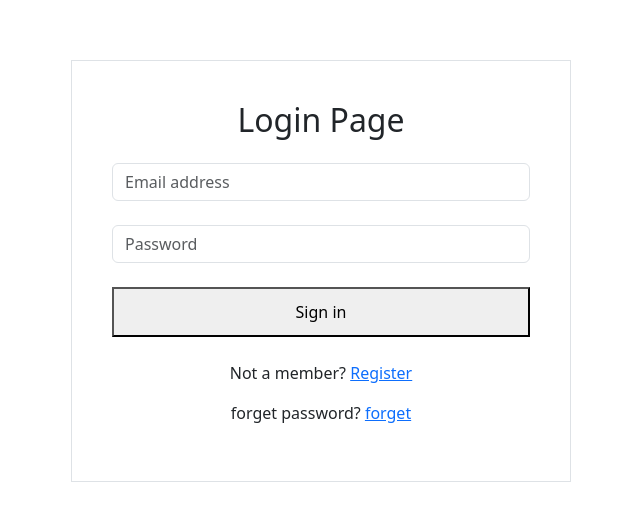
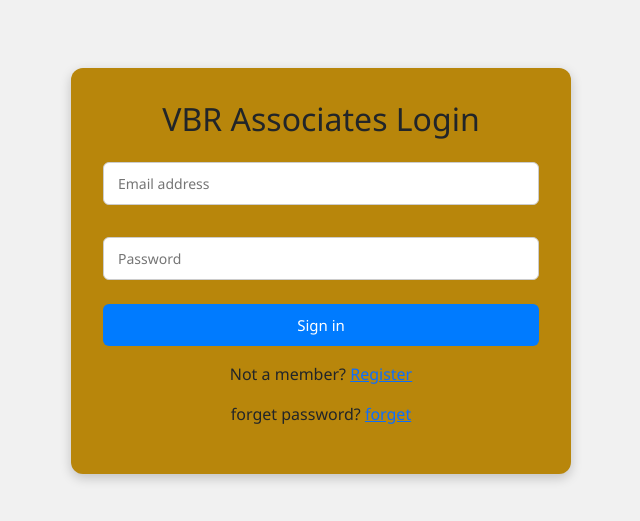
Before and after one commit to kishorkey/vbr_office_frontend, a React (Create React App) app: page / in a window 1280 px wide. Shown: the part 129-650 px from the top of the page, without its empty margins (319-959 px from the left). Built offline with nearby package versions, Linux system fonts and the light colour scheme.

Commit message:
updated the css and add new user page

```diff
--- a/src/App.js
+++ b/src/App.js
@@ -5,6 +5,7 @@ import LoginPage from './components/LoginPage';
 import Dashboard from "./components/Dashboard";
 import SignupPage from "./components/SignUpPage";
 import ResetPassword from "./components/ResetPassword";
+import NewUser from "./components/NewUser";
 
 
 function App() {
@@ -14,11 +15,11 @@ function App() {
   <Router>
 
         <Routes>
-        <Route path="/" element={<LoginPage/>} />
+            <Route path="/" element={<LoginPage/>} />
             <Route path = "/dashboard" element={<Dashboard/>}/>
+            <Route path="/newuser" element={ <NewUser/>} />
             <Route path="/signup" element={ <SignupPage/>} />
             <Route path="/reset" element={ <ResetPassword/>} />
-
         </Routes>
 
   </Router>
--- /dev/null
+++ b/src/components/LoginPage.css
@@ -0,0 +1,74 @@
+
+.login-page-container {
+  background-color: darkgoldenrod; /* or use #FFD700 */
+  padding: 2rem;
+  border-radius: 12px;
+  box-shadow: 0 4px 12px rgba(0, 0, 0, 0.2);
+  font-family: 'Segoe UI', sans-serif;
+  width: 100%;
+  max-width: 500px;
+}
+
+.login-wrapper {
+  background-color: #f1f1f1;
+  min-height: 100vh;
+  display: flex;
+  justify-content: center;
+  align-items: center;
+  padding: 1rem;
+}
+
+
+.login-title {
+  font-size: 1.8rem;
+  font-weight: 600;
+  color: #2c3e50;
+  text-align: center;
+  margin-bottom: 1.5rem;
+}
+
+.login-button {
+   width: 100%;
+  padding: 10px 14px;
+  background-color: #007bff;
+  color: #fff;
+  border: none;
+  border-radius: 6px;
+  cursor: pointer;
+  font-size: 15px;
+  transition: background-color 0.3s ease;
+  margin-bottom: 1rem;
+}
+
+.login-button:hover {
+  background-color: #0056b3;
+}
+
+.login-links {
+  text-align: center;
+  margin-top: 1rem;
+}
+
+.login-links a {
+  color: #007bff;
+  text-decoration: none;
+}
+
+.login-links a:hover {
+  text-decoration: underline;
+}
+
+.login-user-form {
+  display: flex;
+  flex-direction: column;
+  gap: 1rem;
+}
+
+
+.error-text {
+  color: #dc3545;
+  text-align: center;
+  font-size: 0.95rem;
+  margin-top: -0.5rem;
+  margin-bottom: 1rem;
+}
--- a/src/components/LoginPage.js
+++ b/src/components/LoginPage.js
@@ -1,8 +1,9 @@
 import React, { useState } from 'react';
 import axios from 'axios';
 import { useNavigate } from 'react-router-dom';
-import {MDBContainer,MDBInput,MDBBtn,} from 'mdb-react-ui-kit';
-import CryptoJS from 'crypto-js' ;
+import { MDBContainer, MDBInput, MDBBtn, } from 'mdb-react-ui-kit';
+import CryptoJS from 'crypto-js';
+import './LoginPage.css';
 
 function LoginPage() {
     const [username, setUsername] = useState('');
@@ -20,38 +21,39 @@ function LoginPage() {
 
     const handleLogin = async () => {
         try {
-            var key  = CryptoJS.enc.Latin1.parse('1234567812345678');
-            var iv   = CryptoJS.enc.Latin1.parse('1234567812345678');
+            var key = CryptoJS.enc.Latin1.parse('1234567812345678');
+            var iv = CryptoJS.enc.Latin1.parse('1234567812345678');
             var encrypted = CryptoJS.AES.encrypt(
                 password,
                 key,
-              {iv:iv,mode:CryptoJS.mode.CBC,padding:CryptoJS.pad.Pkcs7
+                {
+                    iv: iv, mode: CryptoJS.mode.CBC, padding: CryptoJS.pad.Pkcs7
                 });
             if (!username || !password) {
                 setError('Please enter both username and password.');
                 return;
             }
             console.log('working..');
-            // const response = await axios.get('http://192.168.0.2:8080/test/login', {
-                  const response = await axios.get('https://vbr-office-backend.onrender.com/test/login', {
+            const response = await axios.get('http://localhost:8080/test/login', {
+                //   const response = await axios.get('https://vbr-office-backend.onrender.com/test/login', {
                 params: {
-                    username:username,
-                  password:encrypted,
+                    username: username,
+                    password: encrypted,
                 },
             });
-                if(response.data == 'Login Successfull'){
-                    // const responseUser = await axios.get('http://192.168.0.2:8080/test/getUserroles', {
-                          const responseUser = await axios.get('https://vbr-office-backend.onrender.com/test/getUserroles', {
+            if (response.data == 'Login Successfull') {
+                const responseUser = await axios.get('http://localhost:8080/test/getUserroles', {
+                    //   const responseUser = await axios.get('https://vbr-office-backend.onrender.com/test/getUserroles', {
                     params: {
-                            username:username,
+                        username: username,
                     },
                 });
-                      console.log( response.data);
+                console.log(response.data);
                 localStorage.setItem('Name', responseUser.data.username);
                 localStorage.setItem('role', responseUser.data.roles[0]);
                 history('/dashboard');
             }
-                else{
+            else {
                 console.error('Login failed:', error.response ? error.response.data : error.message);
                 setError('Invalid username or password.');
             }
@@ -65,21 +67,38 @@ function LoginPage() {
     };
 
     return (
-        <div className="d-flex justify-content-center align-items-center vh-100">
-            <div className="border rounded-lg p-4" style={{ width: '500px', height: 'auto' }}>
-                <MDBContainer className="p-3">
-                    <h2 className="mb-4 text-center">Login Page</h2>
-                    <MDBInput wrapperClass='mb-4' placeholder='Email address' id='email' value={username} type='email' onChange={(e) => setUsername(e.target.value)} />
-                    <MDBInput wrapperClass='mb-4' placeholder='Password' id='password' type='password' value={password} onChange={(e) => setPassword(e.target.value)} />
+        <div className="login-wrapper">
+            <div className="login-page-container">
+                <h2 className="mb-4 text-center">VBR Associates Login</h2>
+                <div className="login-user-form">
+                    <input
+                        type="email"
+                        placeholder="Email address"
+                        id="email"
+                        value={username}
+                        onChange={(e) => setUsername(e.target.value)}
+                        className="new-user-input mb-3"
+                    />
+                    <input
+                        type="password"
+                        placeholder="Password"
+                        id="password"
+                        value={password}
+                        onChange={(e) => setPassword(e.target.value)}
+                        className="new-user-input mb-4"
+                    />
+                </div>
+
                 {error && <p className="text-danger">{error}</p>} {/* Render error message if exists */}
-                    <button className="mb-4 d-block btn-primary" style={{ height:'50px',width: '100%' }} onClick={handleLogin}>Sign in</button>
+                <button onClick={handleLogin} className="login-button ">
+            Sign in
+          </button>
                 <div className="text-center">
-                        <p>Not a member? <a href="/signup" >Register</a></p>
+                    <p>Not a member? <a href="/newuser" >Register</a></p>
                 </div>
                 <div className="text-center">
                     <p>forget password? <a href="/reset" >forget</a></p>
                 </div>
-                </MDBContainer>
             </div>
         </div>
     );
--- /dev/null
+++ b/src/components/NewUser.css
@@ -0,0 +1,76 @@
+.new-user-container {
+  max-width: 400px;
+  margin: 3rem auto;
+  padding: 2rem;
+  border-radius: 12px;
+  backdrop-filter: blur(12px);
+  background-color: rgba(255, 255, 255, 0.85);
+  box-shadow: 0 4px 12px rgba(0, 0, 0, 0.2);
+  font-family: 'Segoe UI', sans-serif;
+background-color:darkgoldenrod;
+}
+
+.new-user-title {
+  text-align: center;
+  font-size: 1.8rem;
+  font-weight: 600;
+  margin-bottom: 1.5rem;
+  color: #2c3e50;
+  position: relative;
+}
+
+.new-user-title::after {
+  content: "";
+  display: block;
+  width: 60px;
+  height: 3px;
+  background-color: #007bff;
+  margin: 0.5rem auto 0;
+  border-radius: 2px;
+}
+
+
+.new-user-input {
+  width: 100%;
+  padding: 10px 14px;
+  margin-bottom: 1rem;
+  border-radius: 6px;
+  border: 1px solid #ccc;
+  font-size: 14px;
+  transition: border-color 0.3s ease;
+}
+
+.new-user-input:focus {
+  border-color: #007bff;
+  outline: none;
+}
+
+.new-user-button {
+  width: 100%;
+  padding: 10px 14px;
+  background-color: #007bff;
+  color: #fff;
+  border: none;
+  border-radius: 6px;
+  cursor: pointer;
+  font-size: 15px;
+  transition: background-color 0.3s ease;
+  margin-bottom: 1rem;
+}
+
+.new-user-button:hover {
+  background-color: #0056b3;
+}
+
+.new-user-error {
+  color: #d93025;
+  font-size: 14px;
+  margin-bottom: 1rem;
+  text-align: center;
+}
+
+.new-user-form {
+  display: flex;
+  flex-direction: column;
+  gap: 1rem;
+}
```
Also changed, not shown: src/components/NewUser.js (+20 -20 lines). Lines whose indentation alone changed are shown as unchanged.
